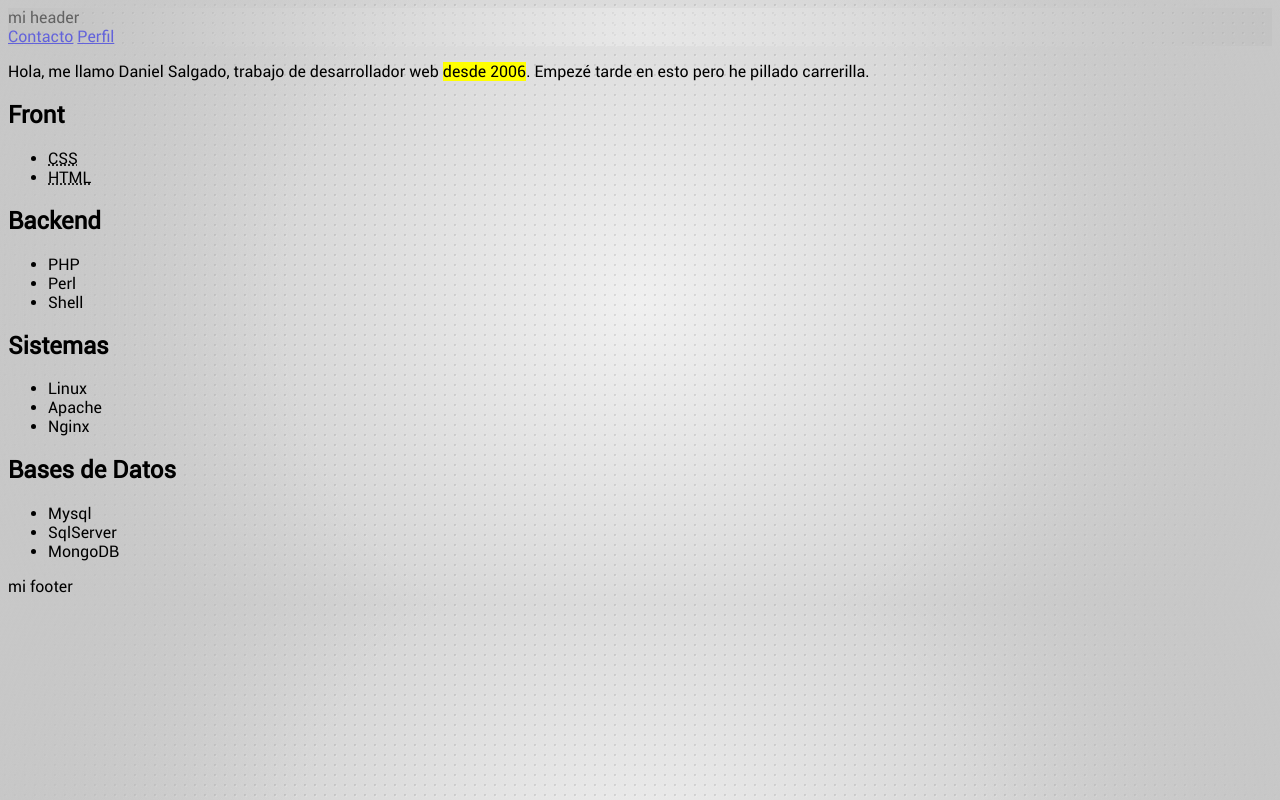
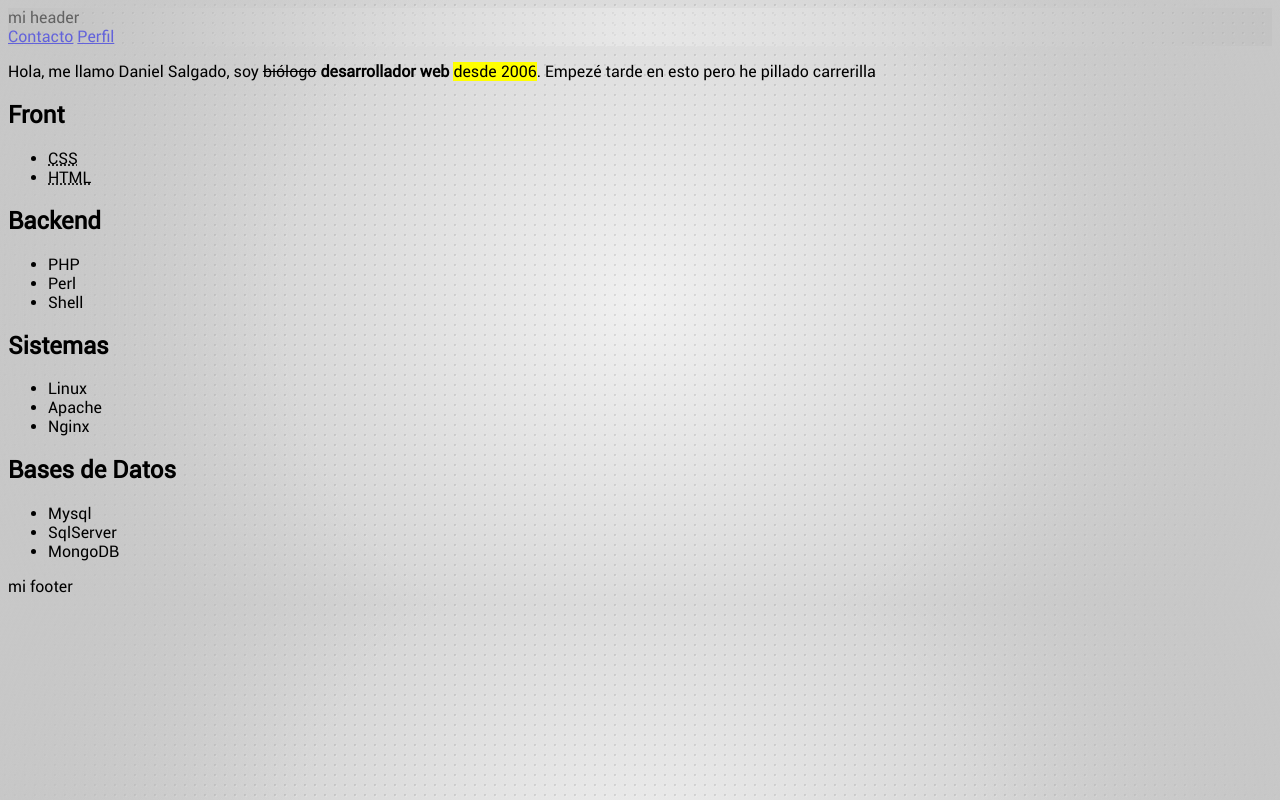
Before and after one commit to danielsalgadop/geekshub_front, a plain HTML site: page index.html in a window 1280 px wide. Drawn offline with Linux system fonts and the light colour scheme.

Commit message:
better presentation

```diff
--- a/index.html
+++ b/index.html
@@ -17,16 +17,19 @@
         </nav>
     </header>
     <div class='content'>
-        <p>
-            Hola, me llamo Daniel Salgado, trabajo de desarrollador web <mark>desde 2006</mark>. Empezé tarde en esto
-            pero he pillado carrerilla.
-        </p>
+        <div class="presentation">
+
+            <p>
+                Hola, me llamo Daniel Salgado, soy <del>biólogo</del> <strong>desarrollador web</strong> <mark>desde
+                    2006</mark>. Empezé tarde en esto pero he pillado carrerilla
+            </p>
+        </div>
 
         <article>
             <h1>Front</h1>
             <ul>
                 <li><abbr title='Cascading Style Sheet'>CSS</abbr> </li>
-                <li><abbr title='HyperText Markup Language'>HTML</abbr></li>
+                <li><abbr title='Hyper Text Markup Language'>HTML</abbr></li>
             </ul>
         </article>
         <article>
```
